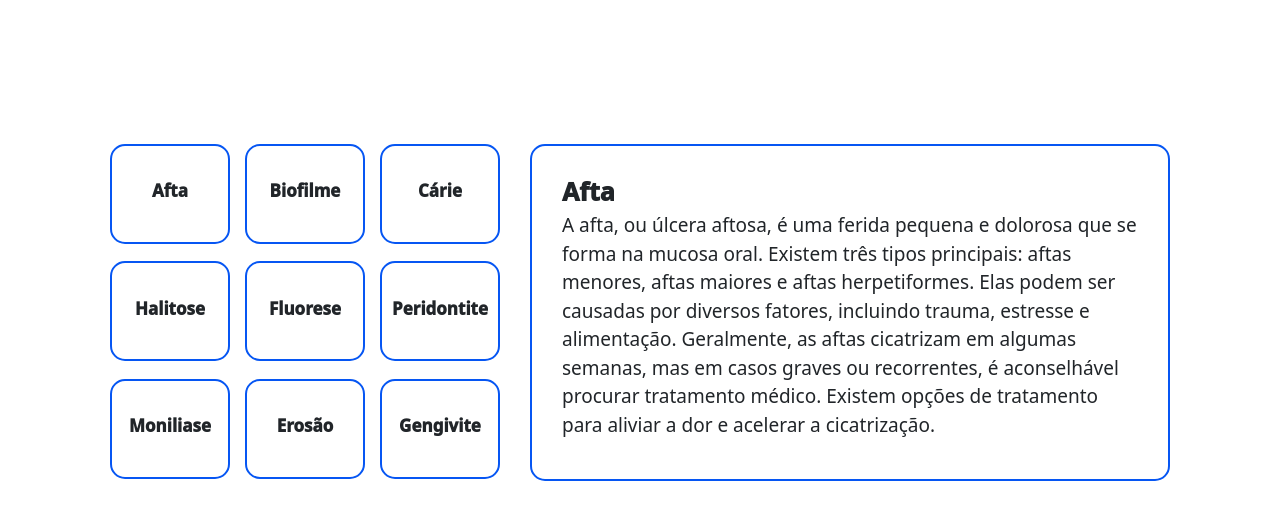
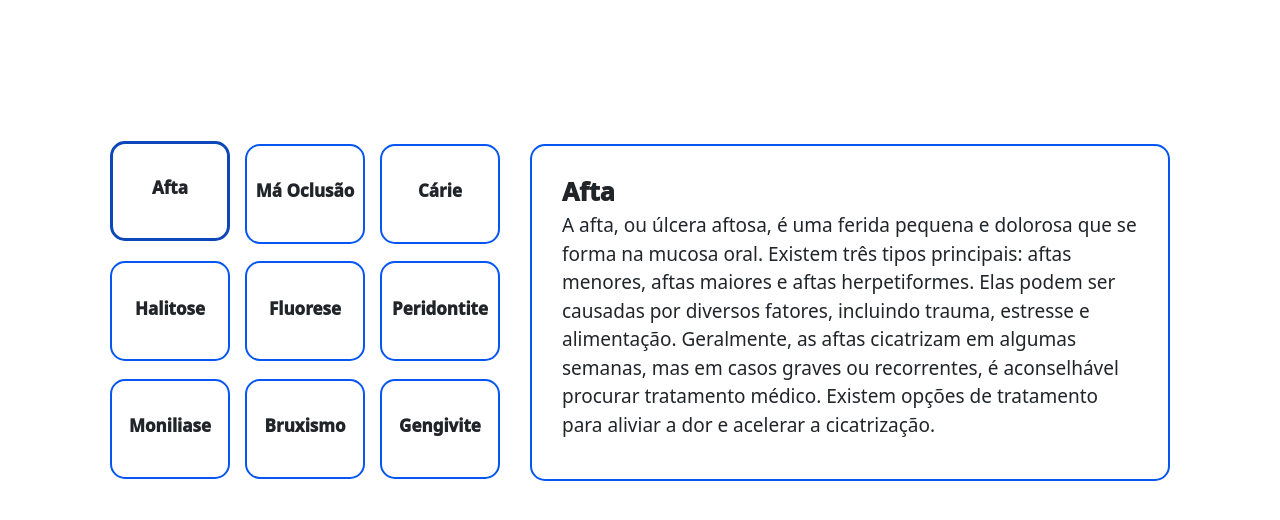
Before and after one commit to gustavorods/2023_odonto_kids, a PHP site: page /assets/pages/servicos.html in a window 1280 px wide. Shown: the part 65-585 px from the top of the page. Run offline with PHP 8.4, Linux system fonts and the light colour scheme.

Commit message:
adicionando javascript

```diff
--- a/assets/css/servicos.css
+++ b/assets/css/servicos.css
@@ -161,10 +161,16 @@ div.container-fluid {
     transition-duration: 0.1s;
 }
 
-.cardInside:hover{
+.cardInside.selected {
     border: 3px solid #0e47b9;
     transform:translateY(-3px);
 }
+
+.cardInside:not(.selected):hover {
+    border: 2px solid #0656F3;
+    transform: none;
+}
+
 
 .cardInside h1{
     font-size: 1.7rem;
--- a/assets/pages/servicos.html
+++ b/assets/pages/servicos.html
@@ -64,41 +64,102 @@
     <section class="servicos_section">
         <div class="servicos">
             <div class="cards">
-                <div class="cardInside">
-                    <div class="tituloCard">
-                        <h1>Afta</h1>
-                    </div>
+                <div class="cardInside" data-card-id="afta" id="afta-card">
+                    <h1>Afta</h1>
                 </div>
-                <div class="cardInside">
-                    <h1>Biofilme</h1>
+                <div class="cardInside" data-card-id="maoclusao">
+                    <h1>Má Oclusão</h1>
                 </div>
-                <div class="cardInside">
+                <div class="cardInside" data-card-id="carie">
                     <h1>Cárie</h1>
                 </div>
-                <div class="cardInside">
+                <div class="cardInside" data-card-id="halitose">
                     <h1>Halitose</h1>
                 </div>
-                <div class="cardInside">
+                <div class="cardInside" data-card-id="fluorose">
                     <h1>Fluorese</h1>
                 </div>
-                <div class="cardInside">
+                <div class="cardInside" data-card-id="peridontite">
                     <h1>Peridontite</h1>
                 </div>
-                <div class="cardInside">
+                <div class="cardInside" data-card-id="moniliase">
                     <h1>Moniliase</h1>
                 </div>
-                <div class="cardInside">
-                    <h1>Erosão</h1>
+                <div class="cardInside" data-card-id="bruxismo">
+                    <h1>Bruxismo</h1>
                 </div>
-                <div class="cardInside">
+                <div class="cardInside" data-card-id="gengivite">
                     <h1>Gengivite</h1>
                 </div>
             </div>
-            <div class="cardDescription">
+            <div class="cardDescription" id="card-info">
                 <h1>Afta</h1>
-                <p>A afta, ou úlcera aftosa, é uma ferida pequena e dolorosa que se forma na mucosa oral. Existem três tipos principais: aftas menores, aftas maiores e aftas herpetiformes. Elas podem ser causadas por diversos fatores, incluindo trauma, estresse e alimentação. Geralmente, as aftas cicatrizam em algumas semanas, mas em casos graves ou recorrentes, é aconselhável procurar tratamento médico. Existem opções de tratamento para aliviar a dor e acelerar a cicatrização.</p>
+                <p></p>
             </div>
         </div>
     </section>
 </body>
+<script>
+    const cards = document.querySelectorAll('.cardInside');
+
+    const cardInfo = document.getElementById('card-info');
+
+    cards.forEach(card => {
+       card.addEventListener('click', () => {
+
+          const cardId = card.getAttribute('data-card-id');
+          switch (cardId) {
+            case 'afta':
+                cardInfo.innerHTML = '<h1>Afta</h1><p>A afta, ou úlcera aftosa, é uma ferida pequena e dolorosa que se forma na mucosa oral. Existem três tipos principais: aftas menores, aftas maiores e aftas herpetiformes. Elas podem ser causadas por diversos fatores, incluindo trauma, estresse e alimentação. Geralmente, as aftas cicatrizam em algumas semanas, mas em casos graves ou recorrentes, é aconselhável procurar tratamento médico. Existem opções de tratamento para aliviar a dor e acelerar a cicatrização.</p>';
+                break;
+            case 'maoclusao':
+                cardInfo.innerHTML = '<h1>Má oclusao</h1><p>A má oclusão é uma condição ortodôntica em que os dentes superiores e inferiores não se encaixam adequadamente quando a mandíbula está fechada. Isso pode causar problemas estéticos, de mordida e de função. Tratamentos ortodônticos, como o uso de aparelhos, são comuns para corrigir a má oclusão e melhorar a saúde bucal e a estética.</p>';
+                break;
+            case 'carie':
+                cardInfo.innerHTML = '<h1>Cárie</h1><p>Cárie é uma doença dentária causada pela ação de bactérias que corroem o esmalte dos dentes, levando à formação de cavidades. Os sintomas incluem sensibilidade e dor nos dentes. O tratamento envolve a remoção do tecido afetado e a restauração dos dentes. A prevenção inclui boa higiene bucal, visitas regulares ao dentista e redução do consumo de açúcares e carboidratos.</p>';
+                break;
+            case 'halitose':
+                cardInfo.innerHTML = '<h1>Halitose</h1><p>A halitose, ou mau hálito, é uma condição em que ocorre um odor desagradável na boca. Isso pode ser causado por vários fatores, incluindo higiene bucal inadequada, problemas dentários e condições médicas. O tratamento envolve melhorar a higiene bucal e abordar as causas subjacentes.</p>';
+                break;
+            case 'fluorose':
+                cardInfo.innerHTML = '<h1>Fluorose</h1><p>A fluorose é uma condição que afeta a aparência dos dentes devido à exposição excessiva ao flúor durante o desenvolvimento dentário. Isso pode resultar em manchas e descoloração nos dentes. Embora seja principalmente uma preocupação estética, a fluorose pode ser tratada com procedimentos dentários cosméticos, e sua prevenção envolve o controle do consumo de flúor, principalmente em crianças.</p>';
+                break;
+            case 'peridontite':
+                cardInfo.innerHTML = '<h1>Peridontite</h1><p>A periodontite é uma doença inflamatória crônica das gengivas e dos tecidos de suporte dos dentes, que pode levar à perda de dentes. Ela é causada por infecção bacteriana e geralmente resulta da falta de higiene bucal adequada. O tratamento envolve a remoção de placas bacterianas e tártaro, e em casos avançados, podem ser necessários procedimentos cirúrgicos. A prevenção inclui boa higiene bucal e visitas regulares ao dentista.</p>';
+                break;
+            case 'moniliase':
+                cardInfo.innerHTML = '<h1>Moniliase</h1><p>A monilíase, também conhecida como candidíase oral ou sapinho, é uma infecção fúngica que afeta a mucosa da boca e garganta, causada pelo fungo Candida. Ela se manifesta com manchas brancas na boca, desconforto e pode ser tratada com antifúngicos tópicos ou orais. A prevenção envolve boa higiene bucal e controle de fatores de risco.</p>';
+                break;
+            case 'bruxismo':
+                cardInfo.innerHTML = '<h1>Bruxismo</h1><p>O bruxismo é o hábito involuntário de ranger ou apertar os dentes, podendo ocorrer durante o sono (bruxismo noturno) ou quando a pessoa está acordada (bruxismo diurno). Pode ser causado por estresse, ansiedade e problemas de oclusão dentária, resultando em desgaste dental e outros sintomas. O tratamento envolve o uso de dispositivos de proteção e abordagens para reduzir o estresse e a tensão emocional.</p>';
+                break;
+            case 'gengivite':
+                cardInfo.innerHTML = '<h1>Gengivite</h1><p>A gengivite é uma inflamação das gengivas causada pelo acúmulo de placa bacteriana devido à má higiene bucal. Os sintomas incluem gengivas vermelhas, inchadas e com tendência a sangrar. A gengivite é reversível com uma boa higiene oral, limpeza profissional e, em casos graves, uso de medicamentos. Prevenir a gengivite envolve cuidados com a higiene bucal e visitas regulares ao dentista para evitar a progressão para problemas mais graves.</p>';
+                break;
+            case 'fluorose':
+                cardInfo.innerHTML = '<h1>Fluorose</h1><p>A fluorose dentária é uma condição estética que afeta a aparência dos dentes devido à exposição excessiva ao flúor durante o desenvolvimento dentário. Ela pode causar manchas e descoloração nos dentes. O tratamento varia de acordo com a gravidade e pode envolver procedimentos cosméticos. A prevenção inclui o controle da exposição ao flúor, especialmente em crianças, através de uma higiene bucal adequada.</p>';
+                break;
+
+             default:
+                cardInfo.innerHTML = '<h1>Informações não encontradas.</h1>';
+          }
+       });
+    });
+
+    window.addEventListener('load', function() {
+      const aftaCard = document.getElementById('afta-card');
+      if (aftaCard) {
+         aftaCard.click();
+      }
+   });
+
+   cards.forEach(card => {
+    card.addEventListener('click', () => {
+        cards.forEach(otherCard => otherCard.classList.remove('selected'));
+
+        card.classList.add('selected');
+    });
+});
+
+ </script>
 </html>
```
